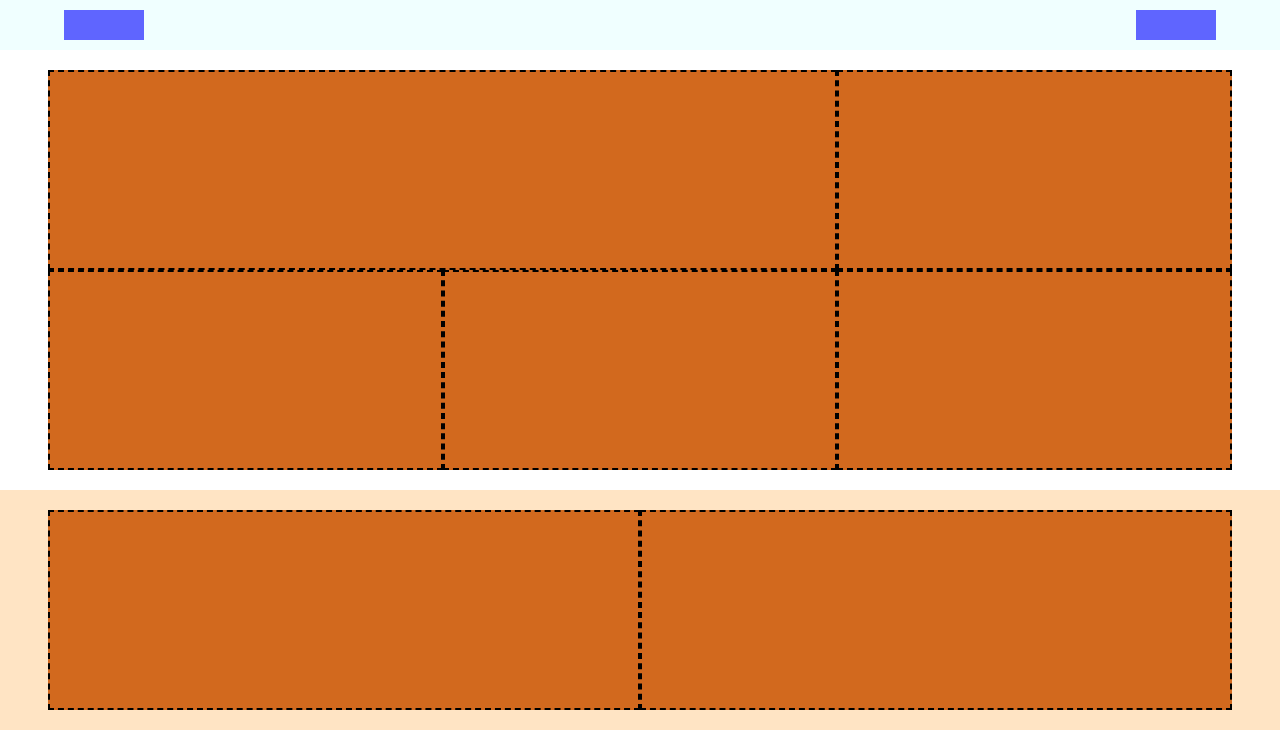
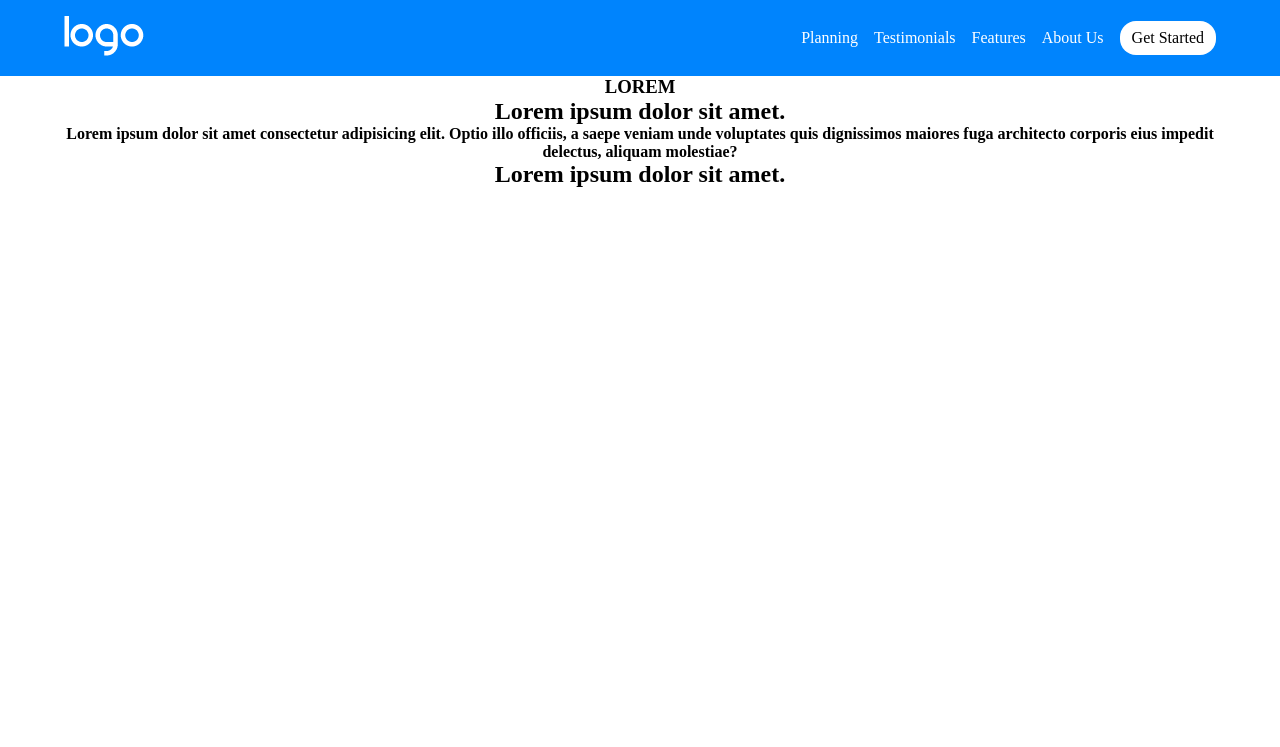
Before and after one commit to AndreaParrini/htmlcss-responsive-layout, a plain HTML site: page index.html in a window 1280 px wide. Shown: the top 747 px of the page. Drawn offline with Linux system fonts and the light colour scheme.

Commit message:
add header

```diff
--- a/css/style.css
+++ b/css/style.css
@@ -7,7 +7,25 @@
     box-sizing: border-box;
 }
 
+img{
+    max-width: 100%;
+}
+
 /* #endregion RESET */
+
+/* #region COLORS */
+
+:root{
+    --res-secondary: rgba(0, 132, 253, 1);
+    --res-card: rgba(181, 221, 255, 1);
+    --res-primary: rgba(151, 146, 228, 1);
+    --res-yellow: rgba(253, 193, 95, 1);
+    --res-light: white;
+    --res-dark: black;
+    --res-footer: rgba(51, 51, 51, 1);
+}
+
+/* #endregion COLORS */
 
 /* #region DEBUG */
 
@@ -89,14 +107,6 @@
     margin: auto;
 }
 
-.d-flex{
-    display: flex;
-}
-
-.space-between{
-    justify-content: space-between;
-}
-
 .row{
     display: flex;
     flex-wrap: wrap;
@@ -111,13 +121,58 @@
 .col-12{
     width: 100%;
 }
+
+.d-flex{
+    display: flex;
+}
+
+.space-between{
+    justify-content: space-between;
+}
+
+.align-items-center{
+    align-items: center;
+}
+
+.gap-4{
+    gap: 1rem;
+}
+
+.btn{
+    border: none;
+    text-decoration: none;
+    padding: 0.5rem 0.75rem;
+    border-radius: 1rem;
+}
+
+.btn-light{
+    background-color: var(--res-light);
+    color: black;
+}
 /* #endregion UTILITY */
 
 /* #region HEADER */
 
-/* logo */
+#site_header{
+    padding: 1rem 0;
+    background-color: var(--res-secondary);
+    color: var(--res-light);
+}
 
 /* menu */
+
+.menu_desktop{
+    display: none;
+    & li{
+        list-style: none;
+    }
+
+    & ul a{
+        text-decoration: none;
+        color: var(--res-light);
+    }
+}
+
 
 /* #endregion HEADER */
 
@@ -189,6 +244,14 @@
         width: calc((100% / 12)* 6);
     }
 
+    .menu_desktop{
+        display: flex;
+    }
+
+    .menu_mobile{
+        display: none;
+    }
+
     .section_get_started .container,
     #site_footer .container{
         width: 40%;
--- a/index.html
+++ b/index.html
@@ -4,18 +4,32 @@
     <meta charset="UTF-8">
     <meta name="viewport" content="width=device-width, initial-scale=1.0">
     <link rel="stylesheet" href="./css/style.css">
+    <link rel="stylesheet" href="https://cdnjs.cloudflare.com/ajax/libs/font-awesome/6.4.2/css/all.min.css" integrity="sha512-z3gLpd7yknf1YoNbCzqRKc4qyor8gaKU1qmn+CShxbuBusANI9QpRohGBreCFkKxLhei6S9CQXFEbbKuqLg0DA==" crossorigin="anonymous" referrerpolicy="no-referrer" />
     <title>Responsive Layout</title>
 </head>
-<body class="debug">
+<body class="">
     <!-- start header -->
     <header id="site_header">
-        <div class="container d-flex space-between">
+        <div class="container d-flex space-between align-items-center">
             <!-- start logo -->
             <div class="logo">
+                <img src="./img/logo.png" alt="LOGO">
             </div>
             <!-- end logo -->
             <!-- start menu -->
             <div class="menu">
+                <div class="menu_mobile">
+                    <i class="fa-solid fa-bars"></i>
+                </div>
+                <div class="menu_desktop gap-4 align-items-center">
+                    <ul class="d-flex gap-4">
+                        <li><a href="">Planning</a></li>
+                        <li><a href="">Testimonials</a></li>
+                        <li><a href="">Features</a></li>
+                        <li><a href="">About Us</a></li>
+                    </ul>
+                    <a href="" class="btn btn-light">Get Started</a>
+                </div>
             </div>
             <!-- end menu -->
         </div>
```
